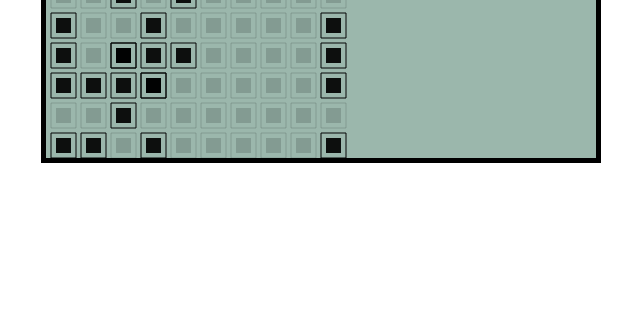
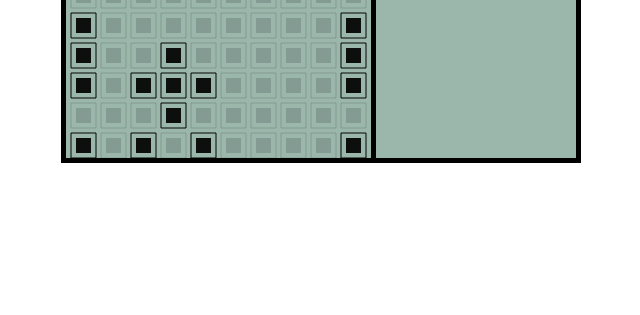
Before and after one commit to Maxvvellh0use/car-racing, a website built with webpack: page index.html in a window 1280 px wide. Shown: the part 485-800 px from the top of the page, without its empty margins (319-959 px from the left). Built offline with nearby package versions, Linux system fonts and the light colour scheme.

Commit message:
feat: realize score logic

```diff
--- a/index.html
+++ b/index.html
@@ -7,8 +7,9 @@
 <body>
     <main>
         <section class="canvas_section">
-            <div class="canvas_container">
-                <canvas class="canvas" id="canvasRoot" width="550" height="630"></canvas>
+            <div class="canvas_container" id="root">
+                <canvas class="canvas" id="canvasRoot" width="305" height="630"></canvas>
+                <div id="rootScore"></div>
             </div>
         </section>
     </main>
--- a/package.json
+++ b/package.json
@@ -4,7 +4,7 @@
   "description": "Brick game – Car Racing",
   "main": "src/index.ts",
   "scripts": {
-    "start: dev": "node_modules/.bin/webpack-dev-server",
+    "start": "node_modules/.bin/webpack-dev-server",
     "build": "node_modules/.bin/webpack -w"
   },
   "devDependencies": {
--- a/src/components/InitGame.ts
+++ b/src/components/InitGame.ts
@@ -2,12 +2,14 @@ import { drawMyCar } from './MyCar';
 import { drawRoad } from './Road';
 import { drawBackground } from './Background';
 import { keyHandler } from './EventHandlers';
-import { startPosition } from './consts';
-import {drawOncomingCar} from "./OncomingCar";
+import { startPosition, startScore } from './consts';
+import { ScoreContainer } from './ScoreContainer/ScoreContainer';
 
 document.addEventListener('keydown', (e) => keyHandler(e), false);
 
 export const InitGame = () => {
+  ScoreContainer(startScore.score, startScore.hiScore, startScore.lifes,
+    startScore.speed, startScore.speed);
   drawRoad(-25);
   drawBackground(-25);
   drawMyCar(startPosition.myCarX, startPosition.myCarY);
--- a/src/components/OncomingCar.ts
+++ b/src/components/OncomingCar.ts
@@ -11,10 +11,11 @@ export const drawOncomingCar = (coordX: number, coordY: number) => {
   drawCube(coordX + 30, coordY + 90);
 
   return [
-    `${coordX}, ${coordY + 120}`,
-    `${coordX - 30}, ${coordY + 30}`,
-    `${coordX + 30}, ${coordY + 30}`,
-    `${coordX - 30}, ${coordY + 90}`,
-    `${coordX + 30}, ${coordY + 90}`,
+    `${coordX},${coordY + 120}`,
+    `${coordX - 30},${coordY + 30}`,
+    `${coordX + 30},${coordY + 30}`,
+    `${coordX - 30},${coordY + 90}`,
+    `${coordX + 30},${coordY + 90}`,
+    `${coordY + 30}`,
   ];
 };
--- /dev/null
+++ b/src/components/ScoreContainer/ScoreContainer.ts
@@ -0,0 +1,36 @@
+interface Props {
+    (
+        score: number,
+        hiScore: number,
+        lifes: number,
+        speed: number,
+        goal: number
+    ): void
+}
+
+export const ScoreContainer: Props = (score, hiScore, lifes, speed, goal) => {
+  const root = document.getElementById('rootScore');
+  root.insertAdjacentHTML('beforeend', `
+                    <div class="score_container">
+                    <div class="score_container__item score">
+                        <span>Score: ${score}</span>
+                    </div>
+                    <div class="score_container__item hi_score">
+                        <span>Hi-Score: <br> ${hiScore}</span>
+                    </div>
+                    <div class="score_container__item lifes">
+                        <canvas class="canvas_lifes"
+                                id="canvasLifes" width="90"
+                                height="90"></canvas>
+                    </div>
+                    <div class="score_container__item speed">
+                        <span>Speed: ${speed}</span>
+                    </div>
+                    <div class="score_container__item goal">
+                        <span>Goal: ${goal}/50</span>
+                    </div>
+                    <div class="sound_icon">
+                        <span></span>
+                    </div>
+                </div>`);
+};
--- a/src/components/UpdateGame.ts
+++ b/src/components/UpdateGame.ts
@@ -1,5 +1,5 @@
 import {
-  maxCarDown , maxCarLeft , maxCarRight , maxCarUp , maxOncomingCarsY , moveStep , startPosition ,
+  maxOncomingCarsY, moveStep, startPosition, startScore,
 } from './consts';
 import { drawRoad } from './Road';
 import { drawBackground } from './Background';
@@ -8,8 +8,10 @@ import { drawOncomingCar } from './OncomingCar';
 import { oncomingCars } from '../data/oncomingCars';
 import { myCarMoveHandler } from './helpers/myCarMoveHandler';
 import { isCrashCheck } from './helpers/isCrushCheck';
+import { ScoreContainer } from './ScoreContainer/ScoreContainer';
 
 const canvas = document.getElementById('canvasRoot') as HTMLCanvasElement;
+const rootScore = document.getElementById('rootScore');
 const ctx = canvas.getContext('2d');
 
 let { myCarX } = startPosition;
@@ -20,6 +22,11 @@ let isCrash = false;
 let { oncomingCarY } = startPosition;
 
 let { roadY } = startPosition;
+
+let speedCoeff = 0;
+let { goal } = startScore;
+
+let delayTimeout = 300;
 
 const movingRoad = () => {
   ctx.clearRect(0, 0, canvas.width, canvas.height);
@@ -33,21 +40,36 @@ const movingRoad = () => {
 };
 
 export const UpdateGame = (isPressed) => {
-  myCarX = myCarMoveHandler(isPressed, myCarX, myCarY).myCarX;
-  myCarY = myCarMoveHandler(isPressed, myCarX, myCarY).myCarY;
+  rootScore.innerHTML = '';
+  ScoreContainer(goal * 100, 0, 0, speedCoeff, goal);
+  if (!isCrash) {
+    myCarX = myCarMoveHandler(isPressed, myCarX, myCarY).myCarX;
+    myCarY = myCarMoveHandler(isPressed, myCarX, myCarY).myCarY;
+  }
   movingRoad();
 };
 
 const updateBackground = () => {
+  rootScore.innerHTML = '';
+  const oncomingCarsPointsCoord = oncomingCars.map((car) => drawOncomingCar(car.oncomingCarX,
+    car.oncomingCarY + oncomingCarY));
+  if (oncomingCarsPointsCoord.flat().some((point) => point === '635')) {
+    goal += 1;
+  }
+  ScoreContainer(goal * 100, 0, 0, speedCoeff, goal);
   roadY = roadY > 50 ? roadY = -25 : roadY;
   roadY += moveStep;
   oncomingCarY += moveStep;
   movingRoad();
 };
 
-const gameProcess = setInterval(() => {
+let updateGameTimer = setTimeout(function request() {
   updateBackground();
-  if (isCrash) {
-    clearInterval(gameProcess);
+  if (delayTimeout !== 50) {
+    delayTimeout -= 0.5;
+  } if (delayTimeout % 30 === 0) {
+    speedCoeff += 1;
+  } if (!isCrash) {
+    updateGameTimer = setTimeout(request, delayTimeout);
   }
-}, 200);
+}, delayTimeout);
--- a/src/components/consts.ts
+++ b/src/components/consts.ts
@@ -1,10 +1,10 @@
 const canvas = document.getElementById('canvasRoot') as HTMLCanvasElement;
-export const roadWidth = canvas.width - 270;
+export const roadWidth = canvas.width;
 export const roadHeight = canvas.height;
 
 export const startPosition = {
   myCarY: 515,
-  myCarX: 65,
+  myCarX: 95,
   backgroundY: -145,
   roadY: -25,
   oncomingCarX: 95,
@@ -13,12 +13,20 @@ export const startPosition = {
 
 export const moveStep = 30;
 
-export const maxCarLeft = 65;
-export const maxCarRight = 215;
+export const maxCarLeft = 95;
+export const maxCarRight = 185;
 export const maxCarUp = 5;
 export const maxCarDown = 515;
 
 export const maxCarsInterval = 720;
 export const minCarsIntreval = 270;
 
-export const maxOncomingCarsY = 3000;
+export const maxOncomingCarsY = 4450;
+
+export const startScore = {
+  score: 0,
+  hiScore: 0,
+  lifes: 0,
+  speed: 0,
+  goal: 0,
+}
--- a/src/components/helpers/myCarMoveHandler.ts
+++ b/src/components/helpers/myCarMoveHandler.ts
@@ -4,9 +4,9 @@ import {
 
 export const myCarMoveHandler = (isPressed, myCarX, myCarY): { myCarX: number, myCarY: number } => {
   if (isPressed === 'Right' && myCarX < maxCarRight) {
-    return { myCarX: myCarX + moveStep, myCarY };
+    return { myCarX: myCarX + 90, myCarY };
   } if (isPressed === 'Left' && myCarX > maxCarLeft) {
-    return { myCarX: myCarX - moveStep, myCarY };
+    return { myCarX: myCarX - 90, myCarY };
   } if (isPressed === 'Up' && myCarY > maxCarUp) {
     return { myCarX, myCarY: myCarY - moveStep };
   } if (isPressed === 'Down' && myCarY < maxCarDown) {
--- a/src/data/oncomingCars.ts
+++ b/src/data/oncomingCars.ts
@@ -26,14 +26,30 @@ export const oncomingCars = [
   },
   {
     oncomingCarX: xPositionLeft,
-    oncomingCarY: 56 * cubeHeightCoeff,
+    oncomingCarY: 58 * cubeHeightCoeff,
   },
   {
     oncomingCarX: xPositionRight,
-    oncomingCarY: 65 * cubeHeightCoeff,
+    oncomingCarY: 67 * cubeHeightCoeff,
   },
   {
     oncomingCarX: xPositionLeft,
-    oncomingCarY: 80 * cubeHeightCoeff,
+    oncomingCarY: 83 * cubeHeightCoeff,
+  },
+  {
+    oncomingCarX: xPositionLeft,
+    oncomingCarY: 93 * cubeHeightCoeff,
+  },
+  {
+    oncomingCarX: xPositionRight,
+    oncomingCarY: 104 * cubeHeightCoeff,
+  },
+  {
+    oncomingCarX: xPositionLeft,
+    oncomingCarY: 113 * cubeHeightCoeff,
+  },
+  {
+    oncomingCarX: xPositionRight,
+    oncomingCarY: 126 * cubeHeightCoeff,
   },
 ];
--- a/src/style/style.scss
+++ b/src/style/style.scss
@@ -1,4 +1,7 @@
+@import url('https://fonts.googleapis.com/css2?family=Lato:wght@900&display=swap');
+
 .canvas_container {
+  font-family: 'Lato', sans-serif;
   display: flex;
   justify-content: center;
 }
@@ -7,3 +10,21 @@
   background: #9BB7AC;
   border: 5px solid black;
 }
+
+.score_container {
+  height: 100%;
+  max-height: 630px;
+  width: 200px;
+  background: #9BB7AC;
+  display: flex;
+  flex-direction: column;
+  border-top: 5px solid black;
+  border-right: 5px solid black;
+  border-bottom: 5px solid black;
+}
+
+.score_container__item  {
+  font-size: 30px;
+  margin: 20px;
+  width: 100%;
+}
```
Also changed, not shown: src/components/MyCar.ts (+5 -5 lines).
